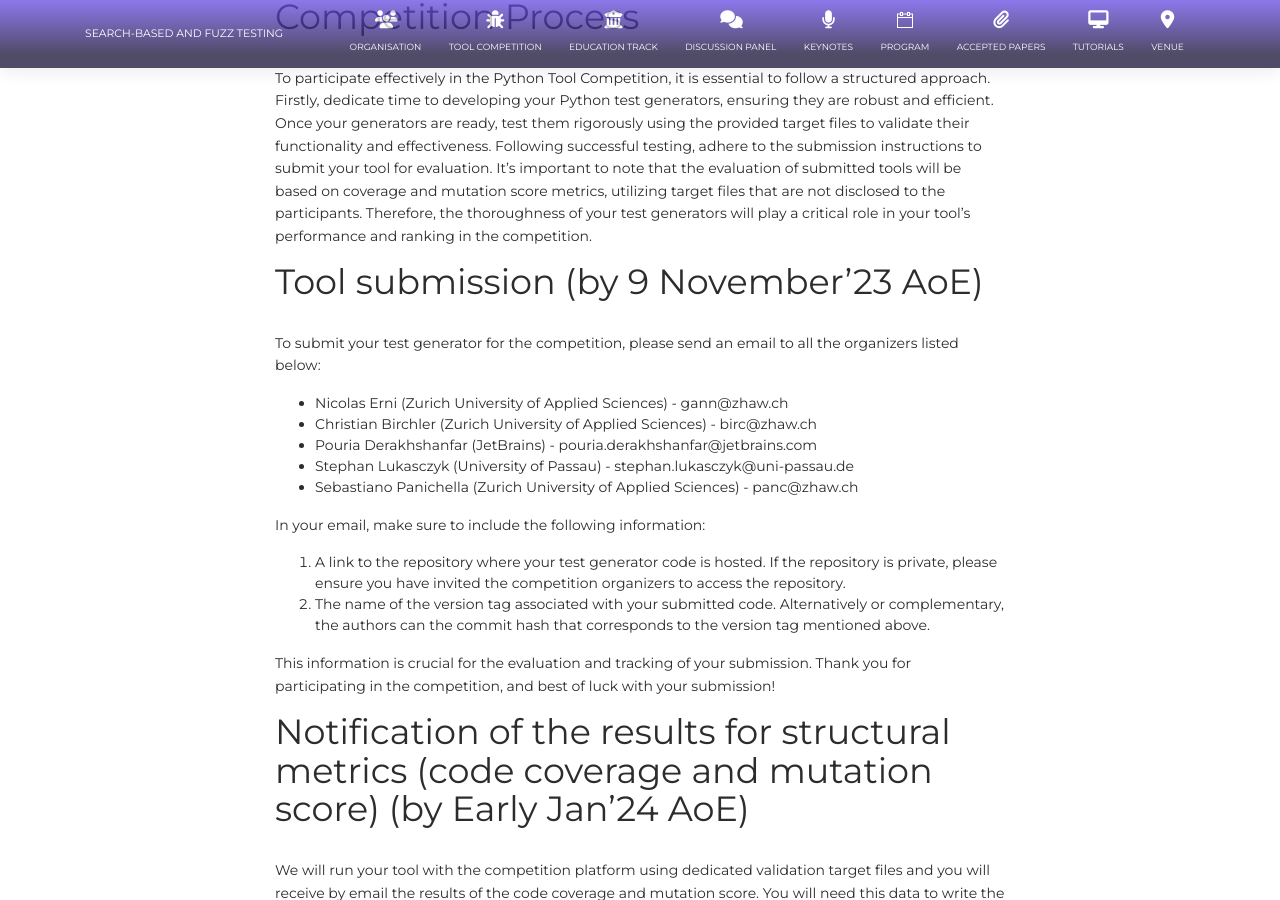
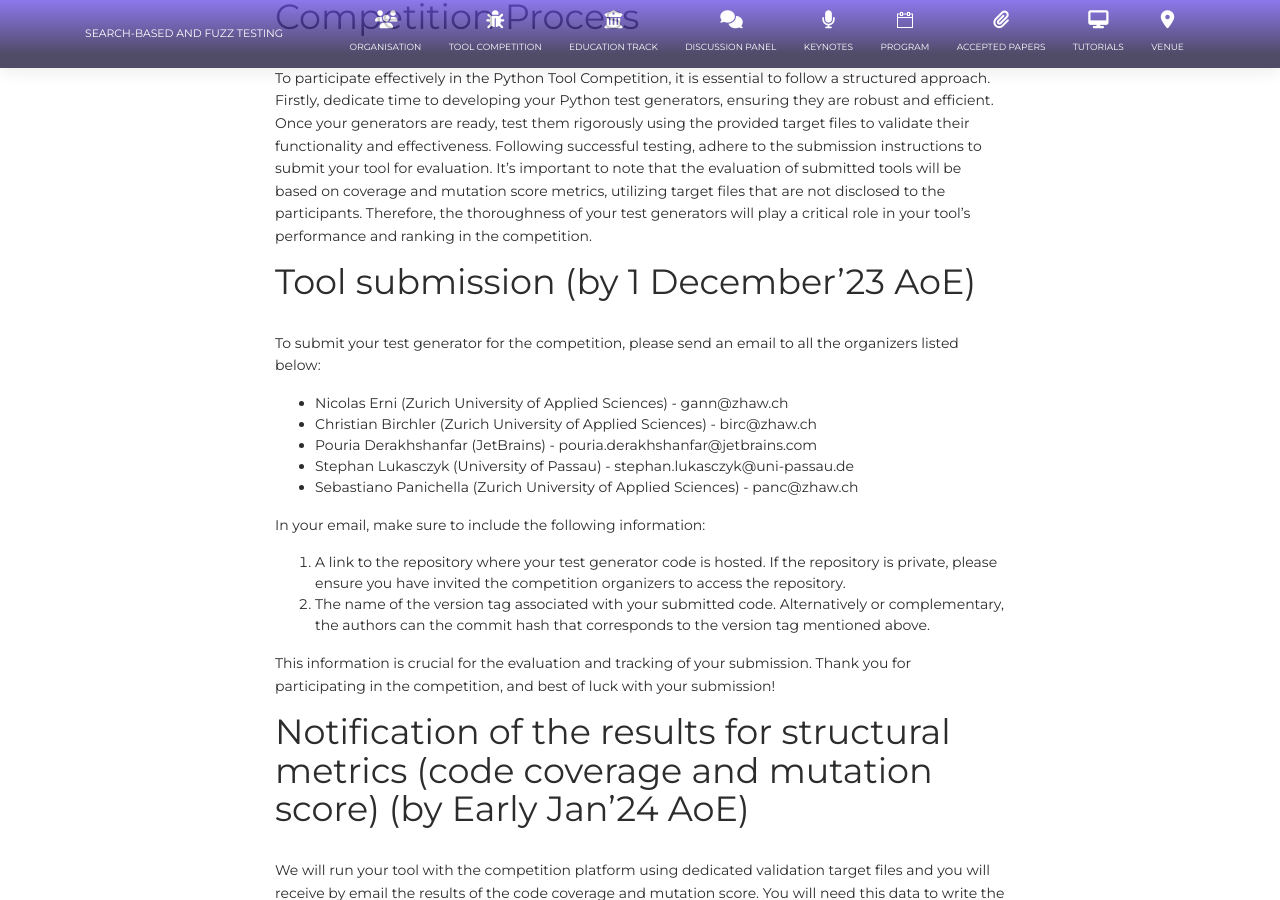
Before and after one commit to sbft24/sbft24.github.io, a Jekyll site: the page built from tools/python.md, in a window 1280 px wide and 900 px high, scrolled down 1031 px. Built offline with Jekyll 4.4.1, drawn with Linux system fonts in a browser that asks for light colours; nearby versions of some CDN libraries.

Commit message:
Update python.md

```diff
--- a/tools/python.md
+++ b/tools/python.md
@@ -22,7 +22,7 @@ The infrastructure concerning the Python tool competition is available on GitHub
 ## Competition Process
 To participate effectively in the Python Tool Competition, it is essential to follow a structured approach. Firstly, dedicate time to developing your Python test generators, ensuring they are robust and efficient. Once your generators are ready, test them rigorously using the provided target files to validate their functionality and effectiveness. Following successful testing, adhere to the submission instructions to submit your tool for evaluation. It's important to note that the evaluation of submitted tools will be based on coverage and mutation score metrics, utilizing target files that are not disclosed to the participants. Therefore, the thoroughness of your test generators will play a critical role in your tool's performance and ranking in the competition.
 
-## Tool submission (by 9 November’23 AoE)
+## Tool submission (by 1 December’23 AoE)
 To submit your test generator for the competition, please send an email to all the organizers listed below:
 
 * Nicolas Erni (Zurich University of Applied Sciences) - gann@zhaw.ch
```
